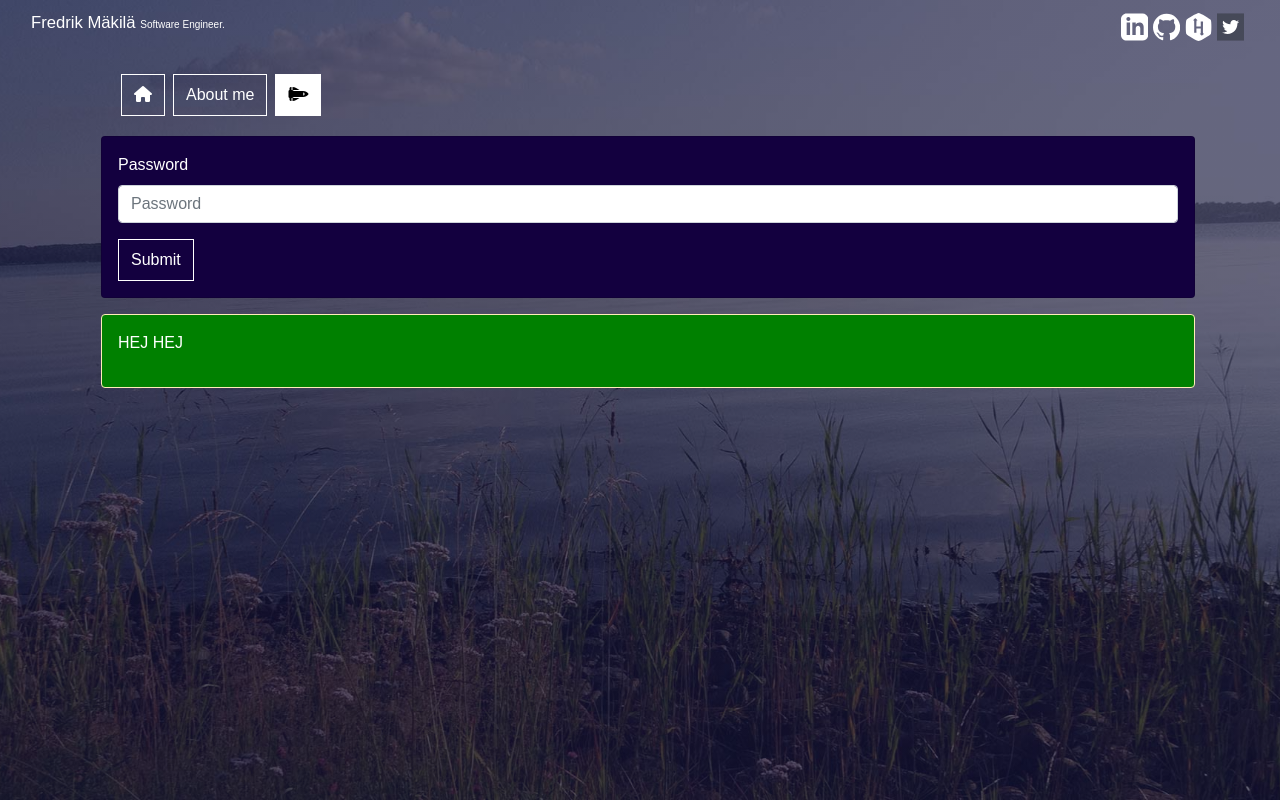
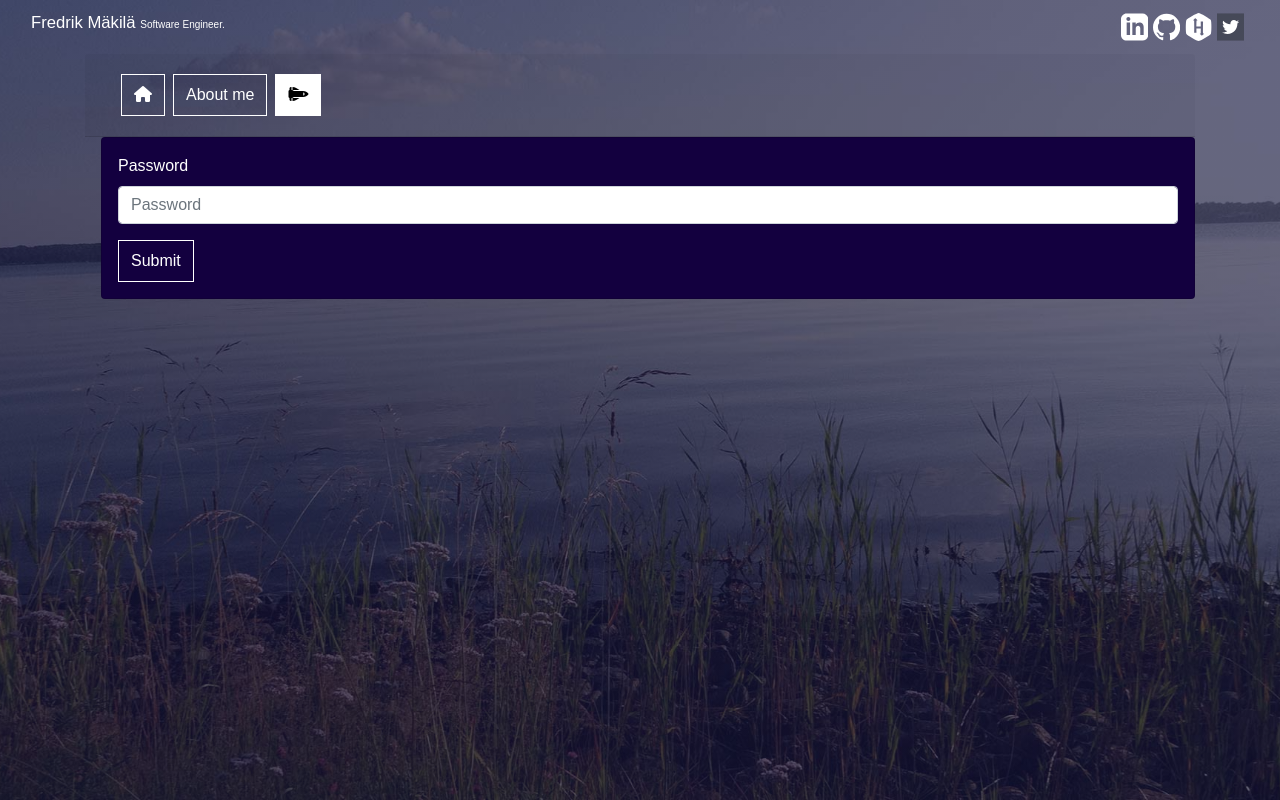
Before and after one commit to GitHug/fredrik.ax, a React (Create React App) app: page /#/login in a window 1280 px wide. Built offline with nearby package versions, Linux system fonts and the light colour scheme.

Commit message:
Better error handling from API

```diff
--- a/src/components/LoginError.js
+++ b/src/components/LoginError.js
@@ -2,12 +2,21 @@ import React, { Component } from 'react';
 import './LoginError.css';
 
 class LoginError extends Component {
+  constructor(props) {
+    super(props);
+    this.state = { value: '' };
+  }
+
+  componentWillReceiveProps(message) {
+    this.setState({ message: message });
+  }
+
   render() {
     return (
       <div className={'LoginError'}>
-        <div className={'card login-card alert alert-warning'}>
+        <div className={'card alert alert-danger'} role={'alert'}>
           <div className={'card-block'}>
-            <p>HEJ HEJ</p>
+            <p>{this.props.message.msg}</p>
           </div>
         </div>
       </div>
--- a/src/components/LoginError.scss
+++ b/src/components/LoginError.scss
@@ -1,10 +1,11 @@
 .LoginError {
-  div.card.login-card.alert {
-    background-color: green;
-    justify-content: center;
+
+  div.card.alert {
+    padding: 0;
   }
 
-  div.login-card.alert .card-header {
-    background-color: lightblue;
+  div.card-block p{
+    margin: 0;
+    padding: 0;
   }
 }
--- a/src/components/LoginForm.js
+++ b/src/components/LoginForm.js
@@ -1,11 +1,13 @@
 import React, { Component } from 'react';
 import './LoginForm.css';
 import axios from 'axios';
+import LoginError from './LoginError';
 
 class LoginForm extends Component {
   constructor(props) {
     super(props);
     this.state = { value: '' };
+    this.response = { status: '', msg: '' };
 
     this.onChange = this.onChange.bind(this);
     this.onSubmit = this.onSubmit.bind(this);
@@ -18,16 +20,17 @@ class LoginForm extends Component {
   onSubmit = event => {
     event.preventDefault();
 
-    const { value } = this.state;
+    let { value } = this.state;
 
+    let self = this;
     axios
       .post('https://fredrikapi.herokuapp.com/login', { value })
       .then(response => {
         console.log(response, 'Login success!');
       })
       .catch(err => {
-        console.log(err, 'Failed');
-        this.error = true;
+        self.response = err.response.data;
+        self.setState({ response: self.response });
       });
   };
 
@@ -54,6 +57,7 @@ class LoginForm extends Component {
             </form>
           </div>
         </div>
+        {!this.response.msg || <LoginError message={this.response} />}
       </div>
     );
   }
--- a/src/components/LoginPage.js
+++ b/src/components/LoginPage.js
@@ -2,7 +2,6 @@ import React, { Component } from 'react';
 import ButtonBar from './buttonbar/ButtonBar';
 import './LoginPage.css';
 import LoginForm from './LoginForm';
-import LoginError from './LoginError';
 
 class Secret extends Component {
   render() {
@@ -16,7 +15,6 @@ class Secret extends Component {
               </div>
               <div className={'card-block'}>
                 <LoginForm />
-                <LoginError />
               </div>
             </div>
           </div>
--- a/src/components/_card_styles.scss
+++ b/src/components/_card_styles.scss
@@ -1,14 +1,10 @@
-div.card.page-card {
+.page-card {
   background-color: transparent;
   border: 0;
+  color: white;
 }
 
-div.card.page-card div.card-header {
-  background-color: transparent;
-  border: 0;
-}
 
-div.card.page-card div.card-block {
-  color: white;
+.page-card div.card-block {
   padding-left: 1em;
 }
```
